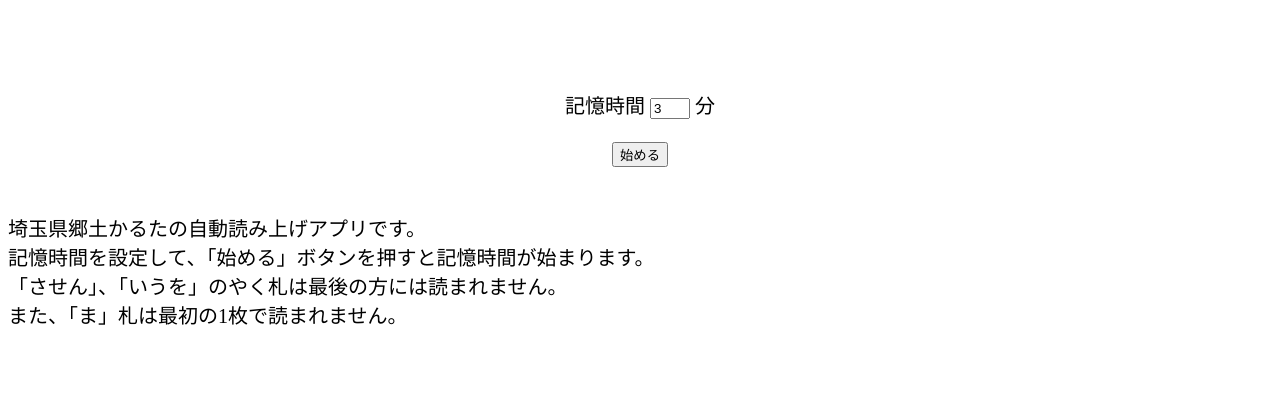
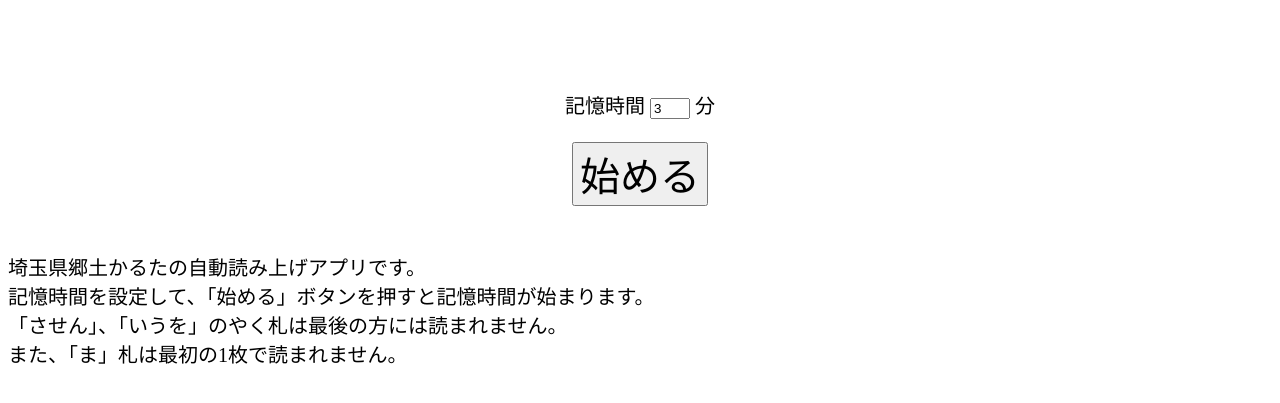
Before and after one commit to Uminegi/RATCH, a plain HTML site: page index.html in a window 1280 px wide. Shown: the part 145-548 px from the top of the page. Drawn offline with Linux system fonts and the light colour scheme.

Commit message:
ボタンサイズの変更、アイコンの設定

```diff
--- a/index.css
+++ b/index.css
@@ -41,3 +41,11 @@ mem {
 #title {
     font-size: 30px;
 }
+
+#now_st_btton,
+#st-button,
+#stop_bt,
+#last_bt,
+#to_first {
+    font-size: 40px;
+}
--- a/index.html
+++ b/index.html
@@ -7,6 +7,8 @@
     <link rel="stylesheet" href="index.css">
     <script src="index.js"></script>
     <meta name="vieiwport" content="width=device-width">
+    <link rel="icon" type="image/x-icon" href="image/favicon.ico">
+
 </head>
 
 <body>
```
Also changed, not shown: image/favicon.ico (added).
